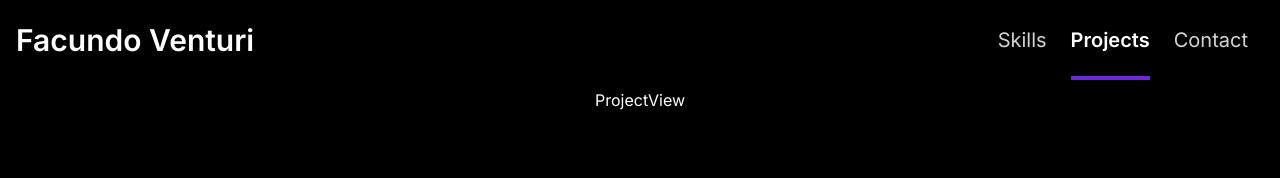
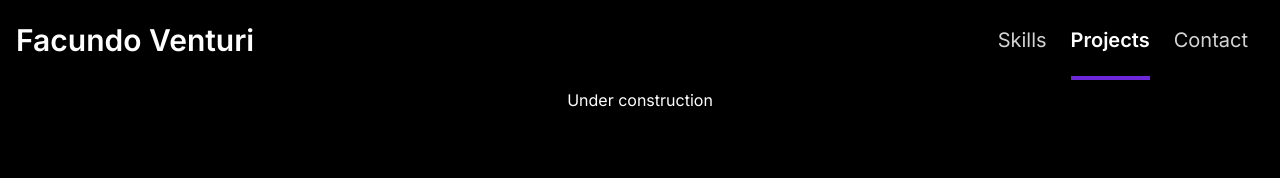
Before and after one commit to fakuventuri/fakuventuri.github.io, a Next.js app: page /project/3 in a window 1280 px wide. Shown: the top 178 px of the page. Built offline with nearby package versions, Linux system fonts and the light colour scheme.

Commit message:
Update projectView.tsx

```diff
--- a/components/projectView.tsx
+++ b/components/projectView.tsx
@@ -3,7 +3,7 @@ import Project from "@/types/project";
 export default function ProjectView({ project }: { project: Project }) {
   return (
     <div>
-      <h1>ProjectView</h1>
+      <h1>Under construction</h1>
     </div>
   );
 }
```
